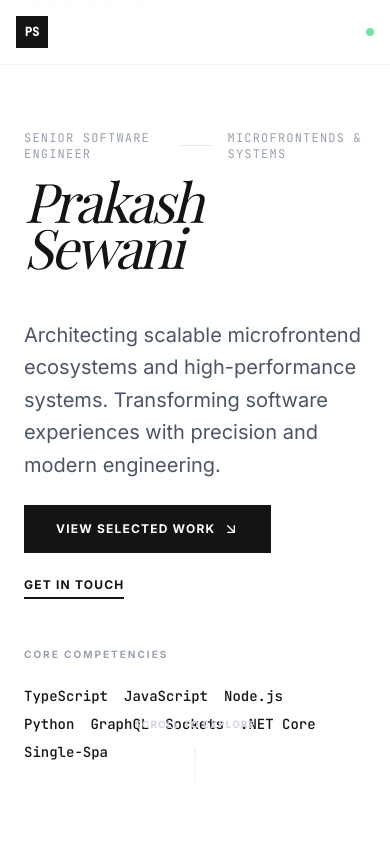
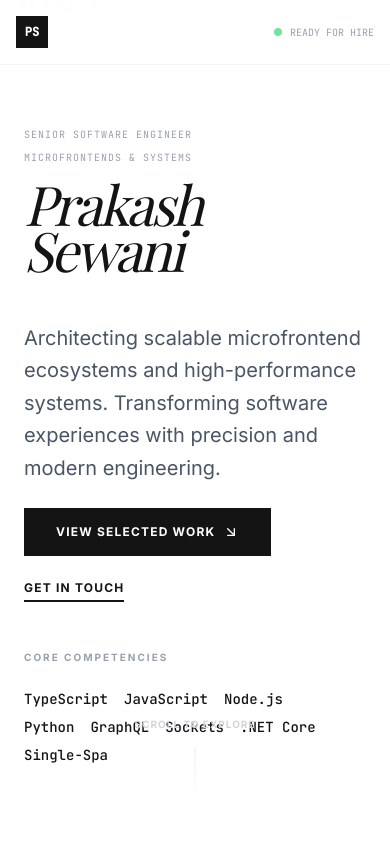
Before and after one commit to PrakashSewani/Portfolio, a React (Vite) app: page / in a window 390 px wide. Shown: the top 844 px of the page. Built offline with nearby package versions, Linux system fonts and the light colour scheme; a web font is replaced by a local one.

Commit message:
feat: Refine section padding and typography
Adjusts vertical padding on Hero, Contact, and Experience sections to improve visual spacing. Updates typography on Hero to better reflect expertise. Enhances the "Ready for hire" status indicator in the Navbar for better visibility.

```diff
--- a/src/components/Contact.tsx
+++ b/src/components/Contact.tsx
@@ -9,7 +9,7 @@ const socialLinks = [
 
 export default function Contact() {
   return (
-    <section id="contact" className="py-24 px-6 md:px-12 bg-white transition-colors">
+    <section id="contact" className="py-16 md:py-24 px-6 md:px-12 bg-white transition-colors">
       <div className="max-w-7xl mx-auto">
         <div className="flex flex-col md:flex-row justify-between items-start md:items-end gap-8 mb-16">
           <div className="flex flex-col gap-4">
--- a/src/components/Experience.tsx
+++ b/src/components/Experience.tsx
@@ -24,10 +24,10 @@ const journey = [
 
 export default function Experience() {
   return (
-    <section id="journey" className="py-24 px-6 md:px-12 bg-white transition-colors">
+    <section id="journey" className="py-16 md:py-24 px-6 md:px-12 bg-white transition-colors">
       <div className="max-w-7xl mx-auto">
-        <div className="mb-24">
-          <h2 className="text-7xl md:text-9xl font-serif italic tracking-tighter text-[#141414] opacity-5 select-none absolute -top-12 left-0 pointer-events-none">
+        <div className="mb-16 md:mb-24">
+          <h2 className="text-5xl md:text-9xl font-serif italic tracking-tighter text-[#141414] opacity-5 select-none absolute -top-8 md:-top-12 left-0 pointer-events-none">
             Story
           </h2>
           <div className="flex flex-col gap-4 relative z-10">
@@ -44,7 +44,7 @@ export default function Experience() {
           {/* Timeline Line */}
           <div className="absolute left-0 md:left-1/2 top-0 bottom-0 w-px bg-gray-100 -translate-x-1/2 hidden md:block" />
 
-          <div className="flex flex-col gap-24">
+          <div className="flex flex-col gap-16 md:gap-24">
             {journey.map((item, index) => (
               <motion.div
                 key={item.title}
--- a/src/components/Hero.tsx
+++ b/src/components/Hero.tsx
@@ -13,12 +13,12 @@ export default function Hero() {
           transition={{ duration: 0.8, ease: "easeOut" }}
           className="flex flex-col gap-4"
         >
-          <div className="flex items-center gap-4">
-            <span className="text-xs font-mono uppercase tracking-widest text-gray-400">
+          <div className="flex flex-col md:flex-row items-start md:items-center gap-2 md:gap-4">
+            <span className="text-[10px] md:text-xs font-mono uppercase tracking-widest text-gray-400">
               Senior Software Engineer
             </span>
-            <div className="h-[1px] w-12 bg-gray-200" />
-            <span className="text-xs font-mono uppercase tracking-widest text-gray-400">
+            <div className="hidden md:block h-[1px] w-12 bg-gray-200" />
+            <span className="text-[10px] md:text-xs font-mono uppercase tracking-widest text-gray-400">
               Microfrontends & Systems
             </span>
           </div>
--- a/src/components/Navbar.tsx
+++ b/src/components/Navbar.tsx
@@ -39,7 +39,7 @@ export default function Navbar() {
       <div className="flex items-center gap-4">
         <div className="flex items-center gap-2">
           <div className="w-2 h-2 rounded-full bg-green-500 animate-pulse" />
-          <span className="text-[10px] font-mono uppercase text-gray-400 hidden xs:inline">Ready for hire</span>
+          <span className="text-[10px] font-mono uppercase text-gray-400">Ready for hire</span>
         </div>
       </div>
     </motion.nav>
```
